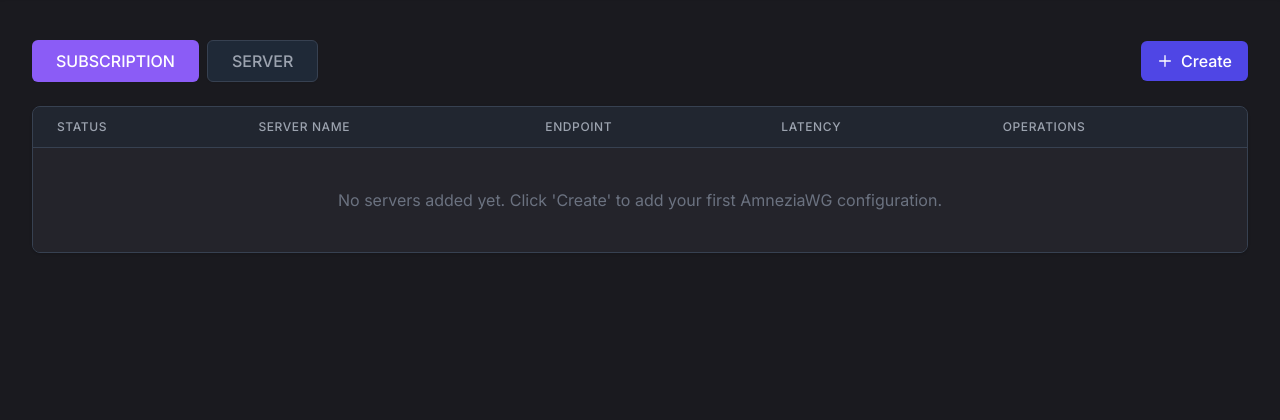
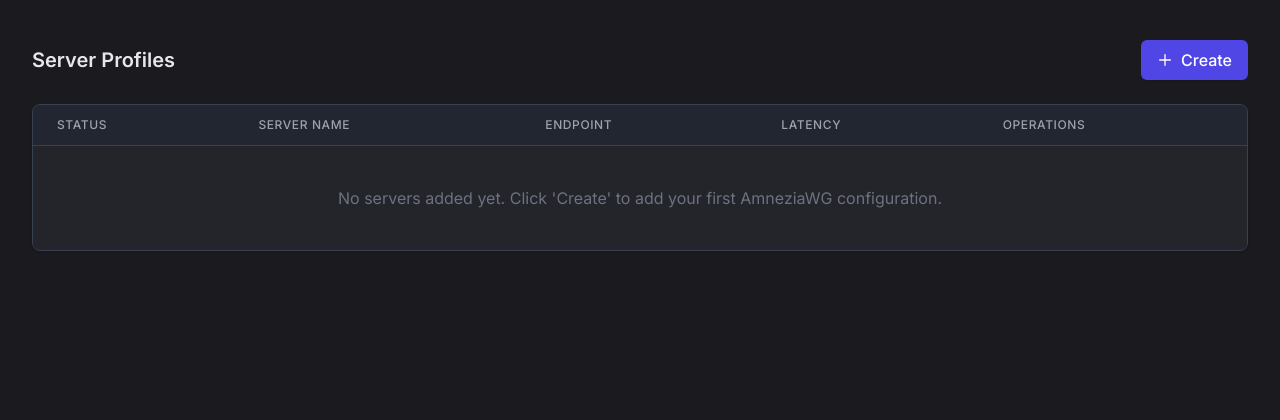
Before and after one commit to amin-baranzehi/AmneziaNexus, a Django app: page / in a window 1280 px wide. Shown: the part 65-485 px from the top of the page. Run offline with Django 5.2, Linux system fonts and the light colour scheme; the visitor is signed in with stand-in values (Sample User, id 1); data that the repository does not hold is empty; some libraries are stand-ins or nearby versions.

Commit message:
style: Remove unused subscription buttons

```diff
--- a/vpn_panel/templates/vpn_panel/dashboard.html
+++ b/vpn_panel/templates/vpn_panel/dashboard.html
@@ -61,8 +61,7 @@
         <!-- Servers Header -->
         <div class="flex justify-between items-center mb-6">
             <div class="flex space-x-2">
-                <button class="px-6 py-2 bg-accent text-white font-medium rounded-md shadow-sm hover:opacity-90">SUBSCRIPTION</button>
-                <button class="px-6 py-2 bg-gray-800 text-gray-400 font-medium rounded-md shadow-sm border border-gray-700">SERVER</button>
+                <h2 class="text-xl font-semibold text-gray-200">Server Profiles</h2>
             </div>
             <div class="flex space-x-2">
                 <button class="modal-open px-4 py-2 bg-indigo-600 hover:bg-indigo-700 text-white font-medium rounded-md shadow-sm flex items-center transition">
```
